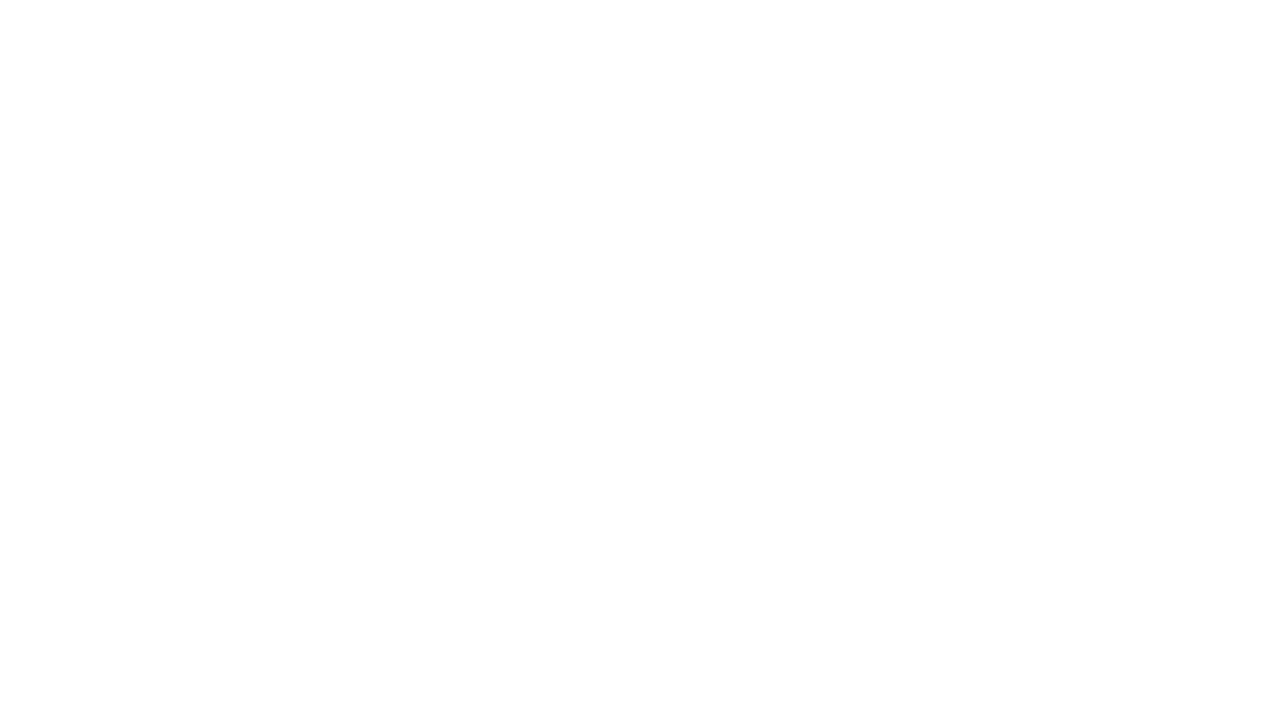
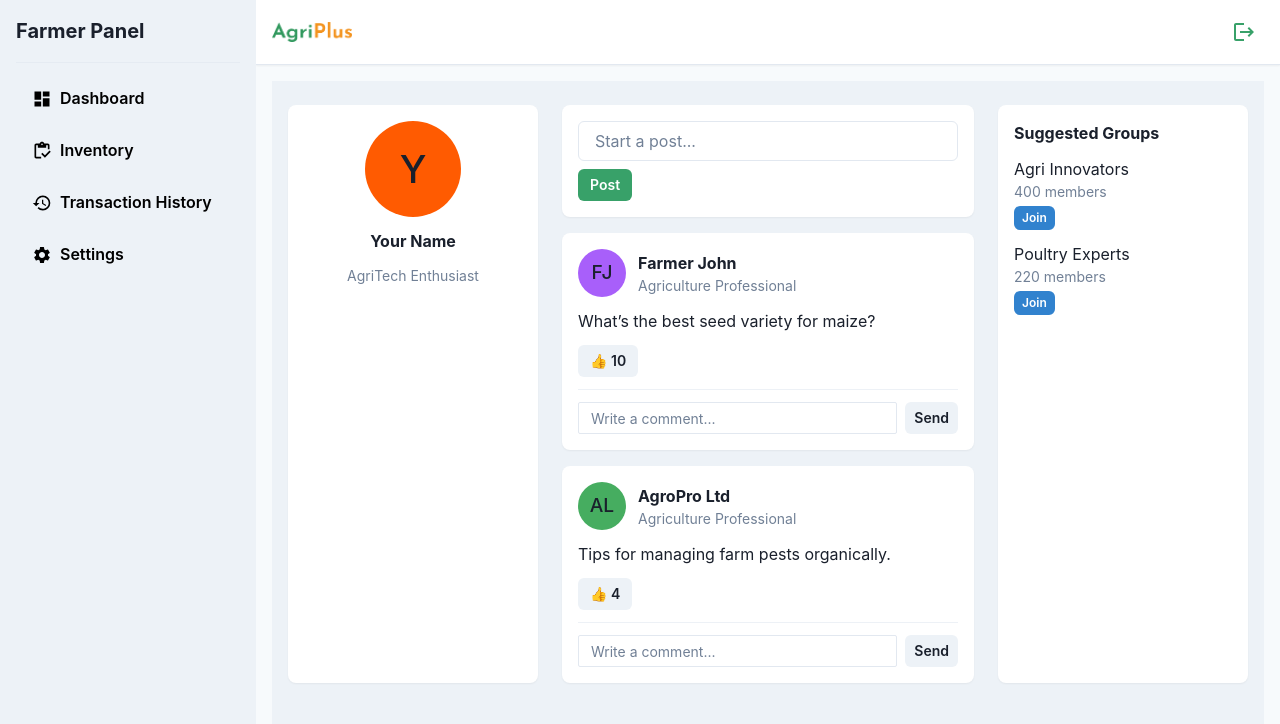
Before and after one commit to udogri/AgriPlus, a React (Vite) app: page /buyer/community in a window 1280 px wide. Before the commit this address had no page. Shown: the top 724 px of the page. Built offline with nearby package versions, Linux system fonts and the light colour scheme.

Commit message:
community page and components added

```diff
--- /dev/null
+++ b/src/Admins/Buyer/Community.jsx
@@ -0,0 +1,28 @@
+import React from 'react';
+import { Box, Grid } from '@chakra-ui/react';
+import LeftSidebar from '../../Components/LeftSidebar';
+import Feed from '../../Components/Feed';
+import RightSidebar from '../../Components/RightSidebar';
+import DashBoardLayout from '../../DashboardLayout';
+
+
+const CommunityLayout = () => {
+  return (
+    <DashBoardLayout>
+    <Box bg="gray.100" minH="100vh" py={6} px={4}>
+      <Grid
+        templateColumns={['1fr', '1fr', '250px 1fr 250px']}
+        gap={6}
+        maxW="1200px"
+        mx="auto"
+      >
+        <LeftSidebar />
+        <Feed />
+        <RightSidebar />
+      </Grid>
+    </Box>
+    </DashBoardLayout>
+  );
+};
+
+export default CommunityLayout;
--- a/src/App.jsx
+++ b/src/App.jsx
@@ -14,6 +14,7 @@ import ChooseAdmin from './Auth/ChooseAdmin';
 import FarmerSignupForm from './Auth/FarmerSignForm';
 import BuyerDashboard from './Admins/Buyer/Index';
 import MarketplacePage from './Admins/Buyer/MarketPlace';
+import CommunityPage from './Admins/Buyer/Community';
 
 function App() {
   return (
@@ -36,6 +37,7 @@ function App() {
           {/* Add more routes as needed */}
           <Route path="/buyer/dashboard" element={<BuyerDashboard />} />
           <Route path="/buyer/market" element={<MarketplacePage />} />
+          <Route path="/buyer/community" element={<CommunityPage />} />
           {/* <Route path="/farmer/transactions" element={<FarmerTransactions />} />
           <Route path="/farmer/settings" element={<SettingsPage />} /> */}
 
--- /dev/null
+++ b/src/Components/CommentBox.jsx
@@ -0,0 +1,22 @@
+import React, { useState } from 'react';
+import { Input, Button, HStack } from '@chakra-ui/react';
+
+const CommentBox = ({ onSubmit }) => {
+  const [text, setText] = useState('');
+
+  const handleSend = () => {
+    if (text.trim()) {
+      onSubmit(text);
+      setText('');
+    }
+  };
+
+  return (
+    <HStack w="100%">
+      <Input size="sm" value={text} onChange={(e) => setText(e.target.value)} placeholder="Write a comment..." />
+      <Button size="sm" onClick={handleSend}>Send</Button>
+    </HStack>
+  );
+};
+
+export default CommentBox;
--- /dev/null
+++ b/src/Components/Feed.jsx
@@ -0,0 +1,21 @@
+import React from 'react';
+import { VStack, Box, Input, Button } from '@chakra-ui/react';
+import PostCard from './PostCard';
+
+const posts = [
+  { id: 1, user: 'Farmer John', content: 'What’s the best seed variety for maize?', likes: 10, comments: [] },
+  { id: 2, user: 'AgroPro Ltd', content: 'Tips for managing farm pests organically.', likes: 4, comments: [] },
+];
+
+const Feed = () => (
+  <VStack spacing={4}>
+    <Box bg="white" p={4} borderRadius="lg" shadow="sm" width="100%">
+      <Input placeholder="Start a post..." mb={2} />
+      <Button colorScheme="green" size="sm">Post</Button>
+    </Box>
+
+    {posts.map(post => <PostCard key={post.id} post={post} />)}
+  </VStack>
+);
+
+export default Feed;
--- /dev/null
+++ b/src/Components/LeftSidebar.jsx
@@ -0,0 +1,13 @@
+import { Box, Avatar, Text, VStack } from '@chakra-ui/react';
+
+const LeftSidebar = () => (
+  <Box bg="white" borderRadius="lg" p={4} shadow="sm">
+    <VStack spacing={3}>
+      <Avatar size="xl" name="You" />
+      <Text fontWeight="bold">Your Name</Text>
+      <Text fontSize="sm" color="gray.500">AgriTech Enthusiast</Text>
+    </VStack>
+  </Box>
+);
+
+export default LeftSidebar;
--- /dev/null
+++ b/src/Components/PostCard.jsx
@@ -0,0 +1,43 @@
+import React, { useState } from 'react';
+import {
+  Box, Text, HStack, Button, VStack, Avatar, Divider
+} from '@chakra-ui/react';
+import CommentBox from './CommentBox';
+
+const PostCard = ({ post }) => {
+  const [likes, setLikes] = useState(post.likes);
+  const [comments, setComments] = useState(post.comments || []);
+
+  const handleComment = (text) => {
+    setComments(prev => [...prev, { user: 'You', text }]);
+  };
+
+  return (
+    <Box bg="white" p={4} borderRadius="lg" shadow="sm" w="100%">
+      <HStack spacing={3}>
+        <Avatar name={post.user} />
+        <VStack align="start" spacing={0}>
+          <Text fontWeight="bold">{post.user}</Text>
+          <Text fontSize="sm" color="gray.500">Agriculture Professional</Text>
+        </VStack>
+      </HStack>
+      <Text mt={3}>{post.content}</Text>
+
+      <HStack mt={3}>
+        <Button size="sm" onClick={() => setLikes(likes + 1)}>👍 {likes}</Button>
+      </HStack>
+
+      <Divider my={3} />
+      <VStack spacing={2} align="start">
+        {comments.map((c, i) => (
+          <Box key={i} fontSize="sm" bg="gray.50" p={2} borderRadius="md" w="100%">
+            <Text><strong>{c.user}:</strong> {c.text}</Text>
+          </Box>
+        ))}
+        <CommentBox onSubmit={handleComment} />
+      </VStack>
+    </Box>
+  );
+};
+
+export default PostCard;
--- /dev/null
+++ b/src/Components/RightSidebar.jsx
@@ -0,0 +1,24 @@
+import React from 'react';
+import { Box, Text, VStack, Button } from '@chakra-ui/react';
+
+const groups = [
+  { id: 1, name: 'Agri Innovators', members: 400 },
+  { id: 2, name: 'Poultry Experts', members: 220 },
+];
+
+const RightSidebar = () => (
+  <Box bg="white" p={4} borderRadius="lg" shadow="sm">
+    <Text fontWeight="bold" mb={3}>Suggested Groups</Text>
+    <VStack align="start" spacing={3}>
+      {groups.map(group => (
+        <Box key={group.id}>
+          <Text>{group.name}</Text>
+          <Text fontSize="sm" color="gray.500">{group.members} members</Text>
+          <Button size="xs" mt={1} colorScheme="blue">Join</Button>
+        </Box>
+      ))}
+    </VStack>
+  </Box>
+);
+
+export default RightSidebar;
--- a/src/DashboardLayout/SideBar.jsx
+++ b/src/DashboardLayout/SideBar.jsx
@@ -50,7 +50,7 @@ export default function SideBar({ role = 'farmer' }) {
     buyer: [
       { label: 'Dashboard', path: '/buyer/dashboard', icon: MdDashboard },
       { label: 'marketplace', path: '/buyer/market', icon: TfiMoney },
-      { label: 'community', path: '/dashboard/buyer/favorites', icon: MdFavorite },
+      { label: 'community', path: '/buyer/community', icon: MdFavorite },
       { label: 'Settings', path: '/dashboard/buyer/settings', icon: MdSettings },
     ],
   };
```
Also changed, not shown: src/Components/GroupCard.jsx (added, +12 -0 lines), src/Components/UserCard.jsx (added, +12 -0 lines).
